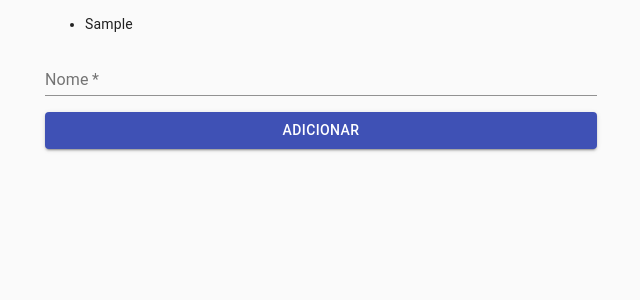
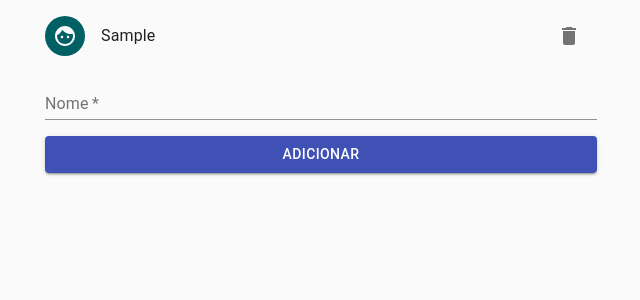
Before and after one commit to MarcelReis/ptk, a React (Create React App) app: page / in a window 1280 px wide. Both pictures are taken after typing "Sample" into the empty fields and a click on the button "ADICIONAR". Shown: the top 300 px of the page, without its empty margins (319-959 px from the left). Built offline with nearby package versions, Linux system fonts and the light colour scheme.

Commit message:
feat: creates user listing

```diff
--- a/src/App.tsx
+++ b/src/App.tsx
@@ -1,11 +1,12 @@
-import Box from "@material-ui/core/Box";
 import Container from "@material-ui/core/Container";
 import React, { useState } from "react";
 
-import { PlayerForm } from "./components/PlayerForm";
+import PlayerForm from "./components/PlayerForm";
+import PlayerList from "./components/PlayerList";
 
 type Player = {
   name: string;
+  color: string;
 };
 
 function App() {
@@ -16,17 +17,12 @@ function App() {
   };
 
   return (
-    <Container maxWidth="sm">
-      <ul>
-        {players.map((player) => (
-          <li key={player.name}>{player.name}</li>
-        ))}
-      </ul>
-
-      <Box clone>
+    <>
+      <Container maxWidth="sm">
+        <PlayerList players={players} />
         <PlayerForm addPlayer={addPlayer} />
-      </Box>
-    </Container>
+      </Container>
+    </>
   );
 }
 
--- a/src/components/PlayerForm.tsx
+++ b/src/components/PlayerForm.tsx
@@ -2,22 +2,27 @@ import React, { useState } from "react";
 import Box from "@material-ui/core/Box";
 import Button from "@material-ui/core/Button";
 import TextField from "@material-ui/core/TextField";
+import { getRandomColor } from "../libs/randomColor";
 
 type Player = {
   name: string;
+  color: string;
 };
 
 type PropsType = {
   addPlayer: (player: Player) => void;
 };
 
-export const PlayerForm = (props: PropsType) => {
-  const [player, setPlayer] = useState<Player>({ name: "" });
+function PlayerForm(props: PropsType) {
+  const [player, setPlayer] = useState<Player>({
+    name: "",
+    color: getRandomColor(),
+  });
 
   const submit = (event: React.FormEvent<HTMLFormElement>) => {
     event.preventDefault();
     props.addPlayer(player);
-    setPlayer({ name: "" });
+    setPlayer({ name: "", color: getRandomColor() });
   };
 
   return (
@@ -40,4 +45,6 @@ export const PlayerForm = (props: PropsType) => {
       </Box>
     </form>
   );
-};
+}
+
+export default PlayerForm;
--- /dev/null
+++ b/src/components/PlayerList.tsx
@@ -0,0 +1,43 @@
+import Avatar from "@material-ui/core/Avatar";
+import DeleteIcon from "@material-ui/icons/Delete";
+import IconButton from "@material-ui/core/IconButton";
+import List from "@material-ui/core/List";
+import ListItem from "@material-ui/core/ListItem";
+import ListItemSecondaryAction from "@material-ui/core/ListItemSecondaryAction";
+import ListItemText from "@material-ui/core/ListItemText";
+import FaceIcon from "@material-ui/icons/Face";
+import React from "react";
+import ListItemAvatar from "@material-ui/core/ListItemAvatar";
+
+type Player = {
+  name: string;
+  color: string;
+};
+
+type PropsType = {
+  players: Player[];
+};
+
+function PlayerList(props: PropsType) {
+  return (
+    <List>
+      {props.players.map((player) => (
+        <ListItem key={player.name} disableGutters>
+          <ListItemAvatar>
+            <Avatar style={{ backgroundColor: player.color }}>
+              <FaceIcon />
+            </Avatar>
+          </ListItemAvatar>
+          <ListItemText primary={player.name} />
+          <ListItemSecondaryAction>
+            <IconButton edge="end" aria-label="delete">
+              <DeleteIcon />
+            </IconButton>
+          </ListItemSecondaryAction>
+        </ListItem>
+      ))}
+    </List>
+  );
+}
+
+export default PlayerList;
--- /dev/null
+++ b/src/libs/randomColor/index.tsx
@@ -0,0 +1,296 @@
+const pallete = {
+  "50": [
+    "#FFEBEE",
+    "#FCE4EC",
+    "#F3E5F5",
+    "#EDE7F6",
+    "#E8EAF6",
+    "#E3F2FD",
+    "#E1F5FE",
+    "#E0F7FA",
+    "#E0F2F1",
+    "#E8F5E9",
+    "#F1F8E9",
+    "#F9FBE7",
+    "#FFFDE7",
+    "#FFF8E1",
+    "#FFF3E0",
+    "#FBE9E7",
+    "#EFEBE9",
+    "#FAFAFA",
+    "#ECEFF1",
+  ],
+  "100": [
+    "#FFCDD2",
+    "#F8BBD0",
+    "#E1BEE7",
+    "#D1C4E9",
+    "#C5CAE9",
+    "#BBDEFB",
+    "#B3E5FC",
+    "#B2EBF2",
+    "#B2DFDB",
+    "#C8E6C9",
+    "#DCEDC8",
+    "#F0F4C3",
+    "#FFF9C4",
+    "#FFECB3",
+    "#FFE0B2",
+    "#FFCCBC",
+    "#D7CCC8",
+    "#F5F5F5",
+    "#CFD8DC",
+  ],
+  "200": [
+    "#EF9A9A",
+    "#F48FB1",
+    "#CE93D8",
+    "#B39DDB",
+    "#9FA8DA",
+    "#90CAF9",
+    "#81D4FA",
+    "#80DEEA",
+    "#80CBC4",
+    "#A5D6A7",
+    "#C5E1A5",
+    "#E6EE9C",
+    "#FFF59D",
+    "#FFE082",
+    "#FFCC80",
+    "#FFAB91",
+    "#BCAAA4",
+    "#EEEEEE",
+    "#B0BEC5",
+  ],
+  "300": [
+    "#E57373",
+    "#F06292",
+    "#BA68C8",
+    "#9575CD",
+    "#7986CB",
+    "#64B5F6",
+    "#4FC3F7",
+    "#4DD0E1",
+    "#4DB6AC",
+    "#81C784",
+    "#AED581",
+    "#DCE775",
+    "#FFF176",
+    "#FFD54F",
+    "#FFB74D",
+    "#FF8A65",
+    "#A1887F",
+    "#E0E0E0",
+    "#90A4AE",
+  ],
+  "400": [
+    "#EF5350",
+    "#EC407A",
+    "#AB47BC",
+    "#7E57C2",
+    "#5C6BC0",
+    "#42A5F5",
+    "#29B6F6",
+    "#26C6DA",
+    "#26A69A",
+    "#66BB6A",
+    "#9CCC65",
+    "#D4E157",
+    "#FFEE58",
+    "#FFCA28",
+    "#FFA726",
+    "#FF7043",
+    "#8D6E63",
+    "#BDBDBD",
+    "#78909C",
+  ],
+  "500": [
+    "#F44336",
+    "#E91E63",
+    "#9C27B0",
+    "#673AB7",
+    "#3F51B5",
+    "#2196F3",
+    "#03A9F4",
+    "#00BCD4",
+    "#009688",
+    "#4CAF50",
+    "#8BC34A",
+    "#CDDC39",
+    "#FFEB3B",
+    "#FFC107",
+    "#FF9800",
+    "#FF5722",
+    "#795548",
+    "#9E9E9E",
+    "#607D8B",
+  ],
+  "600": [
+    "#E53935",
+    "#D81B60",
+    "#8E24AA",
+    "#5E35B1",
+    "#3949AB",
+    "#1E88E5",
+    "#039BE5",
+    "#00ACC1",
+    "#00897B",
+    "#43A047",
+    "#7CB342",
+    "#C0CA33",
+    "#FDD835",
+    "#FFB300",
+    "#FB8C00",
+    "#F4511E",
+    "#6D4C41",
+    "#757575",
+    "#546E7A",
+  ],
+  "700": [
+    "#D32F2F",
+    "#C2185B",
+    "#7B1FA2",
+    "#512DA8",
+    "#303F9F",
+    "#1976D2",
+    "#0288D1",
+    "#0097A7",
+    "#00796B",
+    "#388E3C",
+    "#689F38",
+    "#AFB42B",
+    "#FBC02D",
+    "#FFA000",
+    "#F57C00",
+    "#E64A19",
+    "#5D4037",
+    "#616161",
+    "#455A64",
+  ],
+  "800": [
+    "#C62828",
+    "#AD1457",
+    "#6A1B9A",
+    "#4527A0",
+    "#283593",
+    "#1565C0",
+    "#0277BD",
+    "#00838F",
+    "#00695C",
+    "#2E7D32",
+    "#558B2F",
+    "#9E9D24",
+    "#F9A825",
+    "#FF8F00",
+    "#EF6C00",
+    "#D84315",
+    "#4E342E",
+    "#424242",
+    "#37474F",
+  ],
+  "900": [
+    "#B71C1C",
+    "#880E4F",
+    "#4A148C",
+    "#311B92",
+    "#1A237E",
+    "#0D47A1",
+    "#01579B",
+    "#006064",
+    "#004D40",
+    "#1B5E20",
+    "#33691E",
+    "#827717",
+    "#F57F17",
+    "#FF6F00",
+    "#E65100",
+    "#BF360C",
+    "#3E2723",
+    "#212121",
+    "#263238",
+  ],
+  A100: [
+    "#FF8A80",
+    "#FF80AB",
+    "#EA80FC",
+    "#B388FF",
+    "#8C9EFF",
+    "#82B1FF",
+    "#80D8FF",
+    "#84FFFF",
+    "#A7FFEB",
+    "#B9F6CA",
+    "#CCFF90",
+    "#F4FF81",
+    "#FFFF8D",
+    "#FFE57F",
+    "#FFD180",
+    "#FF9E80",
+  ],
+  A200: [
+    "#FF5252",
+    "#FF4081",
+    "#E040FB",
+    "#7C4DFF",
+    "#536DFE",
+    "#448AFF",
+    "#40C4FF",
+    "#18FFFF",
+    "#64FFDA",
+    "#69F0AE",
+    "#B2FF59",
+    "#EEFF41",
+    "#FFFF00",
+    "#FFD740",
+    "#FFAB40",
+    "#FF6E40",
+  ],
+  A400: [
+    "#FF1744",
+    "#F50057",
+    "#D500F9",
+    "#651FFF",
+    "#3D5AFE",
+    "#2979FF",
+    "#00B0FF",
+    "#00E5FF",
+    "#1DE9B6",
+    "#00E676",
+    "#76FF03",
+    "#C6FF00",
+    "#FFEA00",
+    "#FFC400",
+    "#FF9100",
+    "#FF3D00",
+  ],
+  A700: [
+    "#D50000",
+    "#C51162",
+    "#AA00FF",
+    "#6200EA",
+    "#304FFE",
+    "#2962FF",
+    "#0091EA",
+    "#00B8D4",
+    "#00BFA5",
+    "#00C853",
+    "#64DD17",
+    "#AEEA00",
+    "#FFD600",
+    "#FFAB00",
+    "#FF6D00",
+    "#DD2C00",
+  ],
+};
+
+const validShades = ["500", "600", "700", "800", "900", "A400", "A700"];
+
+export const getRandomColor = (): string => {
+  const shade = validShades[
+    Math.floor(Math.random() * validShades.length)
+  ] as keyof typeof pallete;
+
+  const colorIndex = Math.floor(Math.random() * pallete[shade].length);
+
+  return pallete[shade][colorIndex];
+};
```
